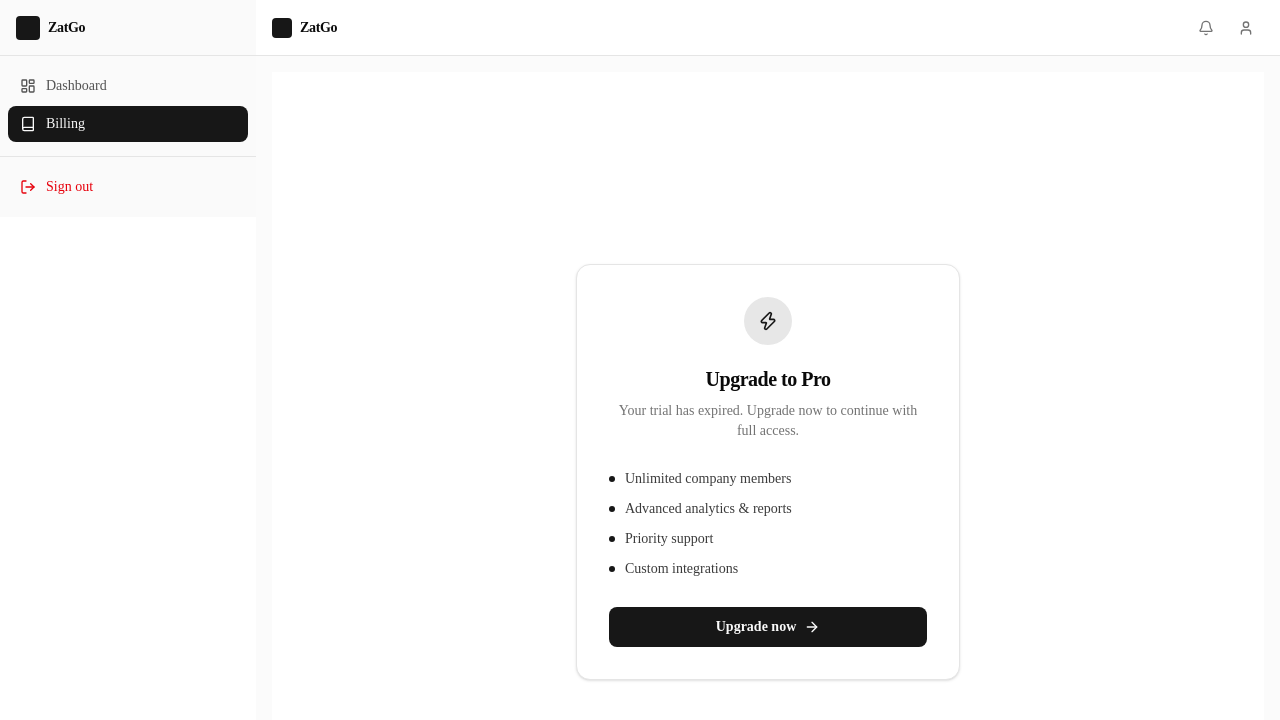
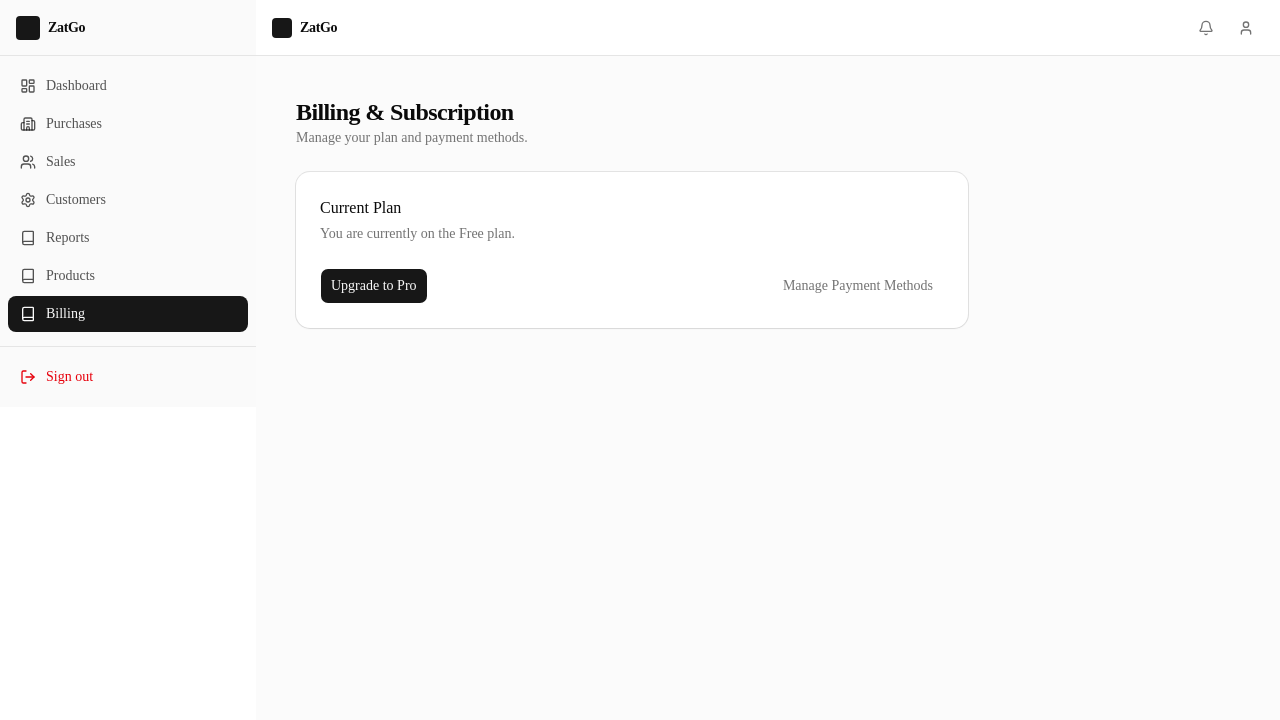
Before and after one commit to learnwithzat/AccountingAppWeb, a Next.js app: page /billing in a window 1280 px wide. Shown: the top 720 px of the page. Built offline with nearby package versions, Linux system fonts and the light colour scheme; no server answers.

Commit message:
newly added features

```diff
--- a/src/app/(main)/billing/page.tsx
+++ b/src/app/(main)/billing/page.tsx
@@ -1,89 +1,43 @@
 /** @format */
+
 'use client';
 
-import { useState } from 'react';
-import API from '@/lib/api';
-import { Zap, ArrowRight, Loader2, AlertCircle } from 'lucide-react';
-
-const FEATURES = [
-	'Unlimited company members',
-	'Advanced analytics & reports',
-	'Priority support',
-	'Custom integrations',
-];
+import { CreditCard } from 'lucide-react';
+import { Button } from '@/components/ui/button';
+import {
+	Card,
+	CardContent,
+	CardHeader,
+	CardTitle,
+	CardDescription,
+} from '@/components/ui/card';
 
 export default function BillingPage() {
-	const [loading, setLoading] = useState(false);
-	const [error, setError] = useState<string | null>(null);
+	return (
+		<div className='flex flex-col gap-6 p-6'>
+			<div>
+				<h1 className='text-2xl font-bold tracking-tight'>
+					Billing & Subscription
+				</h1>
+				<p className='text-sm text-muted-foreground'>
+					Manage your plan and payment methods.
+				</p>
+			</div>
 
-	const handleUpgrade = async () => {
-		try {
-			setLoading(true);
-			setError(null);
-			const res = await API.post('/billing/checkout');
-			window.location.href = res.data.url;
-		} catch (err: any) {
-			setError(
-				err?.response?.data?.message ??
-					'Unable to start checkout. Please try again.'
-			);
-		} finally {
-			setLoading(false);
-		}
-	};
-
-	return (
-		<div className='flex min-h-screen items-center justify-center bg-background p-6'>
-			<div className='w-full max-w-sm rounded-xl border border-border bg-card p-8 shadow-sm'>
-				{/* Icon */}
-				<div className='mx-auto mb-5 flex h-12 w-12 items-center justify-center rounded-full bg-primary/10 text-primary'>
-					<Zap className='h-5 w-5' />
-				</div>
-
-				{/* Heading */}
-				<h1 className='mb-2 text-center text-xl font-semibold tracking-tight text-foreground'>
-					Upgrade to Pro
-				</h1>
-				<p className='mb-7 text-center text-sm text-muted-foreground'>
-					Your trial has expired. Upgrade now to continue with full access.
-				</p>
-
-				{/* Features */}
-				<ul className='mb-7 space-y-2.5'>
-					{FEATURES.map((f) => (
-						<li
-							key={f}
-							className='flex items-center gap-2.5 text-sm text-foreground/80'>
-							<span className='h-1.5 w-1.5 shrink-0 rounded-full bg-primary' />
-							{f}
-						</li>
-					))}
-				</ul>
-
-				{/* CTA */}
-				<button
-					onClick={handleUpgrade}
-					disabled={loading}
-					className='flex w-full items-center justify-center gap-2 rounded-md bg-primary px-4 py-2.5 text-sm font-semibold text-primary-foreground transition hover:opacity-90 disabled:cursor-not-allowed disabled:opacity-60'>
-					{loading ?
-						<>
-							<Loader2 className='h-4 w-4 animate-spin' /> Processing…
-						</>
-					:	<>
-							<span>Upgrade now</span>
-							<ArrowRight className='h-4 w-4' />
-						</>
-					}
-				</button>
-
-				{/* Error */}
-				{error && (
-					<div className='mt-4 flex items-start gap-2 rounded-md border border-destructive/20 bg-destructive/10 px-3 py-2.5 text-sm text-destructive'>
-						<AlertCircle className='mt-0.5 h-4 w-4 shrink-0' />
-						{error}
-					</div>
-				)}
-			</div>
+			<Card className='max-w-2xl'>
+				<CardHeader>
+					<CardTitle>Current Plan</CardTitle>
+					<CardDescription>You are currently on the Free plan.</CardDescription>
+				</CardHeader>
+				<CardContent className='flex items-center justify-between'>
+					<Button className='gap-2'>Upgrade to Pro</Button>
+					<Button
+						variant='ghost'
+						className='text-muted-foreground'>
+						Manage Payment Methods
+					</Button>
+				</CardContent>
+			</Card>
 		</div>
 	);
 }
--- /dev/null
+++ b/src/app/(main)/customers/page.tsx
@@ -0,0 +1,38 @@
+/** @format */
+
+'use client';
+
+import { Users, UserPlus } from 'lucide-react';
+import { Button } from '@/components/ui/button';
+import { Card, CardContent } from '@/components/ui/card';
+
+export default function CustomersPage() {
+	return (
+		<div className='flex flex-col gap-6 p-6'>
+			<div className='flex items-center justify-between'>
+				<div>
+					<h1 className='text-2xl font-bold tracking-tight'>Customers</h1>
+					<p className='text-sm text-muted-foreground'>
+						Maintain your directory of clients and contacts.
+					</p>
+				</div>
+				<Button className='gap-2'>
+					<UserPlus className='h-4 w-4' />
+					Add Customer
+				</Button>
+			</div>
+
+			<Card className='flex min-h-[400px] flex-col items-center justify-center border-dashed text-center'>
+				<CardContent className='flex flex-col items-center gap-2 py-10'>
+					<div className='flex h-12 w-12 items-center justify-center rounded-full bg-muted'>
+						<Users className='h-6 w-6 text-muted-foreground' />
+					</div>
+					<h3 className='text-lg font-semibold'>No customers yet</h3>
+					<p className='max-w-xs text-sm text-muted-foreground'>
+						Import your contact list or add your first customer manually.
+					</p>
+				</CardContent>
+			</Card>
+		</div>
+	);
+}
--- /dev/null
+++ b/src/app/(main)/purchases/page.tsx
@@ -0,0 +1,39 @@
+/** @format */
+
+'use client';
+
+import { ShoppingBag, Plus } from 'lucide-react';
+import { Button } from '@/components/ui/button';
+import { Card, CardContent } from '@/components/ui/card';
+
+export default function PurchasesPage() {
+	return (
+		<div className='flex flex-col gap-6 p-6'>
+			<div className='flex items-center justify-between'>
+				<div>
+					<h1 className='text-2xl font-bold tracking-tight'>Purchases</h1>
+					<p className='text-sm text-muted-foreground'>
+						Manage your company's expense and purchase records.
+					</p>
+				</div>
+				<Button className='gap-2'>
+					<Plus className='h-4 w-4' />
+					New Purchase
+				</Button>
+			</div>
+
+			<Card className='flex min-h-[400px] flex-col items-center justify-center border-dashed text-center'>
+				<CardContent className='flex flex-col items-center gap-2 py-10'>
+					<div className='flex h-12 w-12 items-center justify-center rounded-full bg-muted'>
+						<ShoppingBag className='h-6 w-6 text-muted-foreground' />
+					</div>
+					<h3 className='text-lg font-semibold'>No purchases found</h3>
+					<p className='max-w-xs text-sm text-muted-foreground'>
+						You haven't recorded any purchases yet. Click the button above to
+						get started.
+					</p>
+				</CardContent>
+			</Card>
+		</div>
+	);
+}
--- /dev/null
+++ b/src/app/(main)/reports/page.tsx
@@ -0,0 +1,45 @@
+/** @format */
+
+'use client';
+
+import { FileText, Download } from 'lucide-react';
+import { Button } from '@/components/ui/button';
+import { Card, CardContent } from '@/components/ui/card';
+
+export default function ReportsPage() {
+	return (
+		<div className='flex flex-col gap-6 p-6'>
+			<div className='flex items-center justify-between'>
+				<div>
+					<h1 className='text-2xl font-bold tracking-tight'>
+						Financial Reports
+					</h1>
+					<p className='text-sm text-muted-foreground'>
+						Analyze your business performance with detailed data.
+					</p>
+				</div>
+				<Button
+					variant='outline'
+					className='gap-2'>
+					<Download className='h-4 w-4' />
+					Export All
+				</Button>
+			</div>
+
+			<div className='grid gap-4 md:grid-cols-2 lg:grid-cols-3'>
+				{['Profit & Loss', 'Balance Sheet', 'Tax Summary'].map((report) => (
+					<Card
+						key={report}
+						className='cursor-pointer hover:bg-muted/50 transition-colors'>
+						<CardContent className='flex items-center gap-4 p-6'>
+							<div className='rounded-md bg-primary/10 p-2'>
+								<FileText className='h-6 w-6 text-primary' />
+							</div>
+							<span className='font-medium'>{report}</span>
+						</CardContent>
+					</Card>
+				))}
+			</div>
+		</div>
+	);
+}
--- /dev/null
+++ b/src/app/(main)/sales/page.tsx
@@ -0,0 +1,38 @@
+/** @format */
+
+'use client';
+
+import { Receipt, Plus } from 'lucide-react';
+import { Button } from '@/components/ui/button';
+import { Card, CardContent } from '@/components/ui/card';
+
+export default function SalesPage() {
+	return (
+		<div className='flex flex-col gap-6 p-6'>
+			<div className='flex items-center justify-between'>
+				<div>
+					<h1 className='text-2xl font-bold tracking-tight'>Sales</h1>
+					<p className='text-sm text-muted-foreground'>
+						Track your invoices and sales revenue.
+					</p>
+				</div>
+				<Button className='gap-2'>
+					<Plus className='h-4 w-4' />
+					Create Invoice
+				</Button>
+			</div>
+
+			<Card className='flex min-h-[400px] flex-col items-center justify-center border-dashed text-center'>
+				<CardContent className='flex flex-col items-center gap-2 py-10'>
+					<div className='flex h-12 w-12 items-center justify-center rounded-full bg-muted'>
+						<Receipt className='h-6 w-6 text-muted-foreground' />
+					</div>
+					<h3 className='text-lg font-semibold'>No sales recorded</h3>
+					<p className='max-w-xs text-sm text-muted-foreground'>
+						Start generating revenue by creating your first customer invoice.
+					</p>
+				</CardContent>
+			</Card>
+		</div>
+	);
+}
--- /dev/null
+++ b/src/app/(main)/settings/page.tsx
@@ -0,0 +1,39 @@
+/** @format */
+
+'use client';
+
+import { Package, Plus } from 'lucide-react';
+import { Button } from '@/components/ui/button';
+import { Card, CardContent } from '@/components/ui/card';
+
+export default function ProductsPage() {
+	return (
+		<div className='flex flex-col gap-6 p-6'>
+			<div className='flex items-center justify-between'>
+				<div>
+					<h1 className='text-2xl font-bold tracking-tight'>Products</h1>
+					<p className='text-sm text-muted-foreground'>
+						Manage your inventory and service catalog.
+					</p>
+				</div>
+				<Button className='gap-2'>
+					<Plus className='h-4 w-4' />
+					Add Product
+				</Button>
+			</div>
+
+			<Card className='flex min-h-[400px] flex-col items-center justify-center border-dashed text-center'>
+				<CardContent className='flex flex-col items-center gap-2 py-10'>
+					<div className='flex h-12 w-12 items-center justify-center rounded-full bg-muted'>
+						<Package className='h-6 w-6 text-muted-foreground' />
+					</div>
+					<h3 className='text-lg font-semibold'>Catalog is empty</h3>
+					<p className='max-w-xs text-sm text-muted-foreground'>
+						Add your items or services here to quickly include them in sales and
+						purchases.
+					</p>
+				</CardContent>
+			</Card>
+		</div>
+	);
+}
--- a/src/components/Sidebar.tsx
+++ b/src/components/Sidebar.tsx
@@ -22,6 +22,11 @@ interface SidebarProps {
 
 const NAV_ITEMS = [
 	{ href: '/dashboard', label: 'Dashboard', icon: LayoutDashboard },
+	{ href: '/purchases', label: 'Purchases', icon: Building2 },
+	{ href: '/sales', label: 'Sales', icon: Users },
+	{ href: '/customers', label: 'Customers', icon: Settings },
+	{ href: '/reports', label: 'Reports', icon: Book },
+	{ href: '/settings', label: 'Products', icon: Book },
 	{ href: '/billing', label: 'Billing', icon: Book },
 ] as const;
 
```
